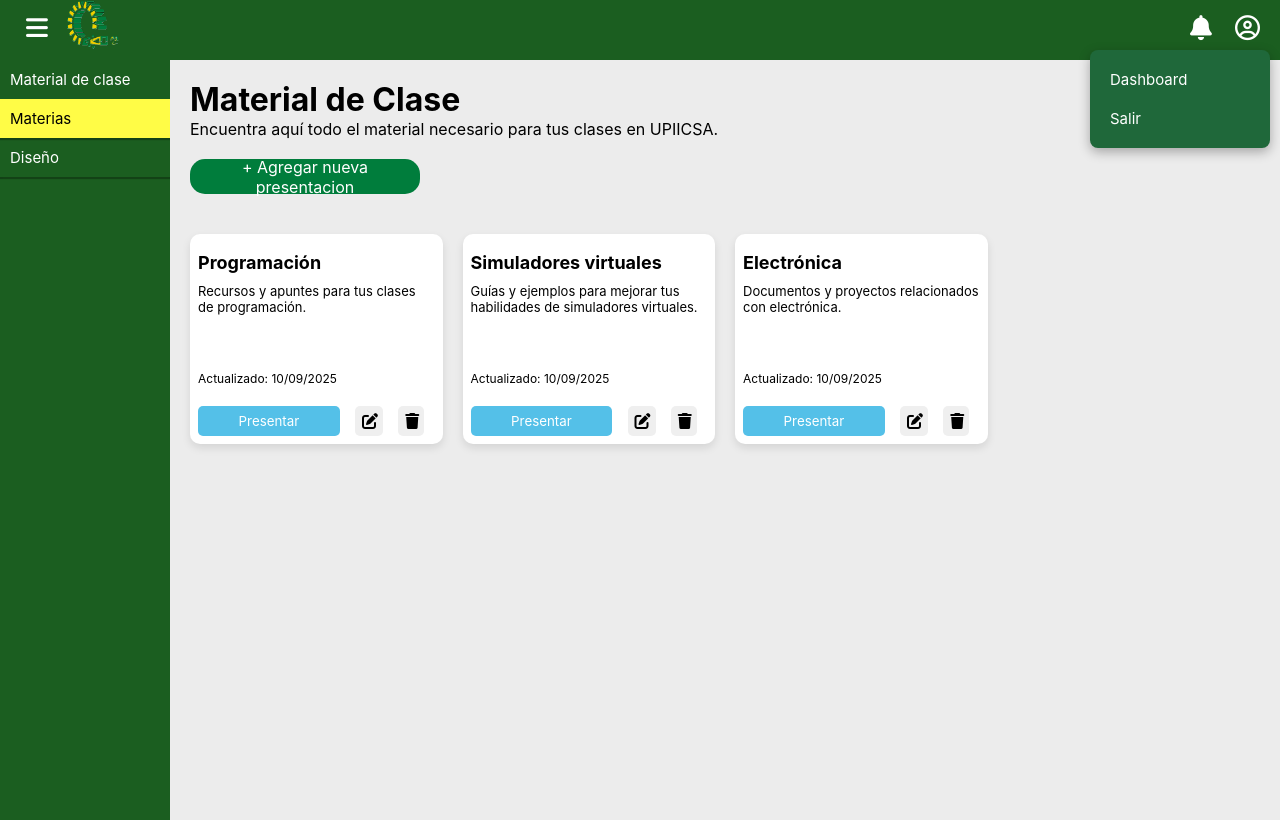
After one commit to GrenaSpin/APP_UPIICSA, a PHP site: page /materias.php in a window 1280 px wide. The commit adds this page. Run offline with PHP 8.4, Linux system fonts and the light colour scheme.

Commit message:
Logica de php

```diff
--- a/css/styles.css
+++ b/css/styles.css
@@ -5,11 +5,12 @@
   --black: #000000;
   --white: #ffffff;
   --yellow: #FFFC46;
-  --green: #004433;
+  --green: #1B5E20; ;
   --red: #e63946;
   --accent: #54c0e8;
   --button: #007D3C;
   --background: #ececec;
+  --background-form: rgba(9, 77, 31, 0.80);
 }
 
 * {
@@ -184,6 +188,19 @@ div.username-login, div.password-login, div.logo-login {
   align-items: center;
 }
 
+/* SECCIÓN IZQUIERDA */
+.navbar-left {
+  display: flex;
+  justify-content: space-between;
+  align-items: center;
+  width: 100px;
+}
+
+.toggle-sidebar-btn{
+  background-color: var(--green);
+  border: none;
+}
+
 /* ==== LOGO ==== */
 .navbar-logo img {
   height: 50px;
@@ -196,6 +213,14 @@ div.username-login, div.password-login, div.logo-login {
 }
 
 /* SECCIÓN DERECHA */
+
+.navbar-icons-right {
+  display: flex;
+  justify-content: space-between;
+  align-items: center;
+  width: 70px;
+}
+
 i{
   font-size: 25px;
   color: var(--white);
@@ -263,18 +288,20 @@ i{
   width: 170px;
   height: 100vh;
   background-color: var(--green);
-  color: var(--white);
-  padding: 0 20px;
-  overflow-y: auto;      /* scroll interno si el contenido es largo */
+  color: #FFFFFF;
+  overflow-y: auto;
+  transition: transform 0.3s ease, margin-left 0.3s ease;
+}
+
+.sidebar.hidden {
+  transform: translateX(-210px);
 }
 
 .sidebar-menu {
   display: flex;
   flex-direction: column;
   position: absolute;
-  top: 60px;
   right: 0;
-  background-color: var(--green);
   border-radius: 8px;
   list-style: none;
   padding: 0;
@@ -293,7 +320,6 @@ i{
   padding: 10px 10px;
   text-decoration: none;
   color: #fff;
-  background: none;
   border: none;
   text-align: left;
   font-size: 15px;
@@ -307,8 +333,9 @@ i{
   color: #000;
 }
 
-a {
-  color: var(--yellow);
+.sidebar-menu a.enlace-activo {
+  background-color: var(--yellow);
+  color: #000;
 }
 
 /* Apartado para presentaciones */
@@ -347,6 +374,7 @@ a {
   grid-template-columns: repeat(auto-fill, minmax(250px, 1fr));
   gap: 20px;
   padding: 20px;
+  height: 250px;
 }
 
 .card-material {
@@ -367,6 +395,17 @@ a {
 .card-material p {
   flex-grow: 1;
   margin-bottom: 10px;
+}
+
+.description-card {
+  display: flex;
+  align-items: start;
+  font-size: 13px;
+}
+
+.updated-date {
+  display: flex;
+  align-items: end;
 }
 
 .card-material-buttons {
--- /dev/null
+++ b/html/materias.php
@@ -0,0 +1,60 @@
+<!DOCTYPE html>
+<html lang="en">
+<head>
+    <meta charset="UTF-8">
+    <meta name="viewport" content="width=device-width, initial-scale=1.0">
+    <title>UPIICSA - Inicio</title>
+    <link rel="stylesheet" href="../css/styles.css">
+    <link rel="stylesheet" href="https://cdnjs.cloudflare.com/ajax/libs/font-awesome/6.0.0/css/all.min.css">
+</head>
+<body>
+    <?php include '../includes/navbar.php'; ?>
+    <?php include '../includes/sidebar.php'; ?>
+    <main class="main-content" id="mainContent">
+        <div class="presentation-container-material-clase">
+            <div class="content-title-presentation">
+                <h1>Material de Clase</h1>
+                <p>Encuentra aquí todo el material necesario para tus clases en UPIICSA.</p>
+            </div>
+            <div class="button-add-presentation">
+                <button type="button">+ Agregar nueva presentacion</button>
+            </div>
+            <div class="cards-container">
+                <div class="card-material">
+                    <h2 class="title-card">Programación</h2>
+                    <p class="description-card">Recursos y apuntes para tus clases de programación.</p>
+                    <p class="updated-date">Actualizado: 10/09/2025</p>
+                    <div class="card-material-buttons">
+                        <button class="button-presentar" type="button">Presentar</button>
+                        <button class="button-editar" type="button"><i class="fa-solid fa-pen-to-square"></i></button>
+                        <button class="button-eliminar" type="button"><i class="fa-solid fa-trash"></i></button>
+                    </div>
+                </div>
+                <div class="card-material">
+                    <h2 class="title-card">Simuladores virtuales</h2>
+                    <p class="description-card">Guías y ejemplos para mejorar tus habilidades de simuladores virtuales.</p>
+                    <p class="updated-date">Actualizado: 10/09/2025</p>
+                    <div class="card-material-buttons">
+                        <button class="button-presentar" type="button">Presentar</button>
+                        <button class="button-editar" type="button"><i class="fa-solid fa-pen-to-square"></i></button>
+                        <button class="button-eliminar" type="button"><i class="fa-solid fa-trash"></i></button>
+                    </div>
+                </div>
+                <div class="card-material">
+                    <h2 class="title-card">Electrónica</h2>
+                    <p class="description-card">Documentos y proyectos relacionados con electrónica.</p>
+                    <p class="updated-date">Actualizado: 10/09/2025</p>
+                    <div class="card-material-buttons">
+                        <button class="button-presentar" type="button">Presentar</button>
+                        <button class="button-editar" type="button"><i class="fa-solid fa-pen-to-square"></i></button>
+                        <button class="button-eliminar" type="button"><i class="fa-solid fa-trash"></i></button>
+                    </div>
+                </div>
+            </div>
+        </div>
+    </main>
+
+
+    <script src="../js/sidebar.js"></script>
+</body>
+</html>
--- a/includes/navbar.php
+++ b/includes/navbar.php
@@ -1,15 +1,16 @@
 <nav class="navbar">
-    <div class="container navbar">
+    <div class="container-navbar">
         <div class="navbar-left">
-            <a href="/html/home.php" class="navbar-logo"><img src="/img/upiicsa.png" alt=""></a>
+            <button id="toggleSidebar" class="toggle-sidebar-btn"><i class="fa-solid fa-bars"></i></button>
+            <a href="index.php" class="navbar-logo"><img src="../img/upiicsa.png" alt="logo-upiicsa"></a>
         </div>
         <div class="navbar-right">
-            <div class="menu-user">
+            <div class="navbar-icons-right">
                 <i class="fa-solid fa-bell"></i>
                 <i class="fa-regular fa-circle-user navbar-icon"></i>
-                <ul class="menu" hidden>
-                    <li><a href="/html/dashboard.html">Dashboard</a></li>
-                    <li><button type="button" onclick="alert('Salir')">Salir</button></li>
+                <ul class="menu-user" visible="true">
+                    <li><a href="dashboard.php">Dashboard</a></li>
+                    <li><a href="logout.php" type="button" onclick="alert('Salir')">Salir</a></li>
                 </ul>
             </div>
         </div>
--- /dev/null
+++ b/includes/sidebar.php
@@ -0,0 +1,7 @@
+<aside id="sidebar" class="sidebar">
+    <ul class="sidebar-menu">
+        <li><a href="index.php">Material de clase</a></li>
+        <li><a href="materias.php">Materias</a></li>
+        <li><a href="settings.php">Diseño</a></li>
+    </ul>
+</aside>
--- /dev/null
+++ b/js/sidebar.js
@@ -0,0 +1,21 @@
+// Resaltar el enlace activo en el sidebar
+const links = document.querySelectorAll('.sidebar-menu a');
+const currentPath = window.location.pathname;
+
+links.forEach(link => {
+  if (link.href.includes(currentPath)) {
+    link.classList.add('enlace-activo');
+  }
+});
+
+
+// Boton para desplegar/ocultar sidebar
+const toggleButton = document.getElementById('toggleSidebar');
+const sidebar = document.getElementById('sidebar');
+const mainContent = document.getElementById('mainContent');
+
+// 2. Añadir un "escuchador de eventos" (event listener) al botón para el clic
+toggleButton.addEventListener('click', function() {
+    sidebar.classList.toggle('hidden');
+    mainContent.classList.toggle('expanded');
+});
```
Also changed, not shown: other parts of css/styles.css (+28 -25 lines), html/index.php (renamed from html/index.html, +27 -35 lines), html/login.php (renamed from html/login.html, +25 -2 lines), html/logout.php (added, +16 -0 lines), html/register.php (renamed from html/register.html, +5 -5 lines), img/fondo-gobierno.png (added), img/fondo_gobierno.jpg (deleted), includes/slidebar.php (deleted).
